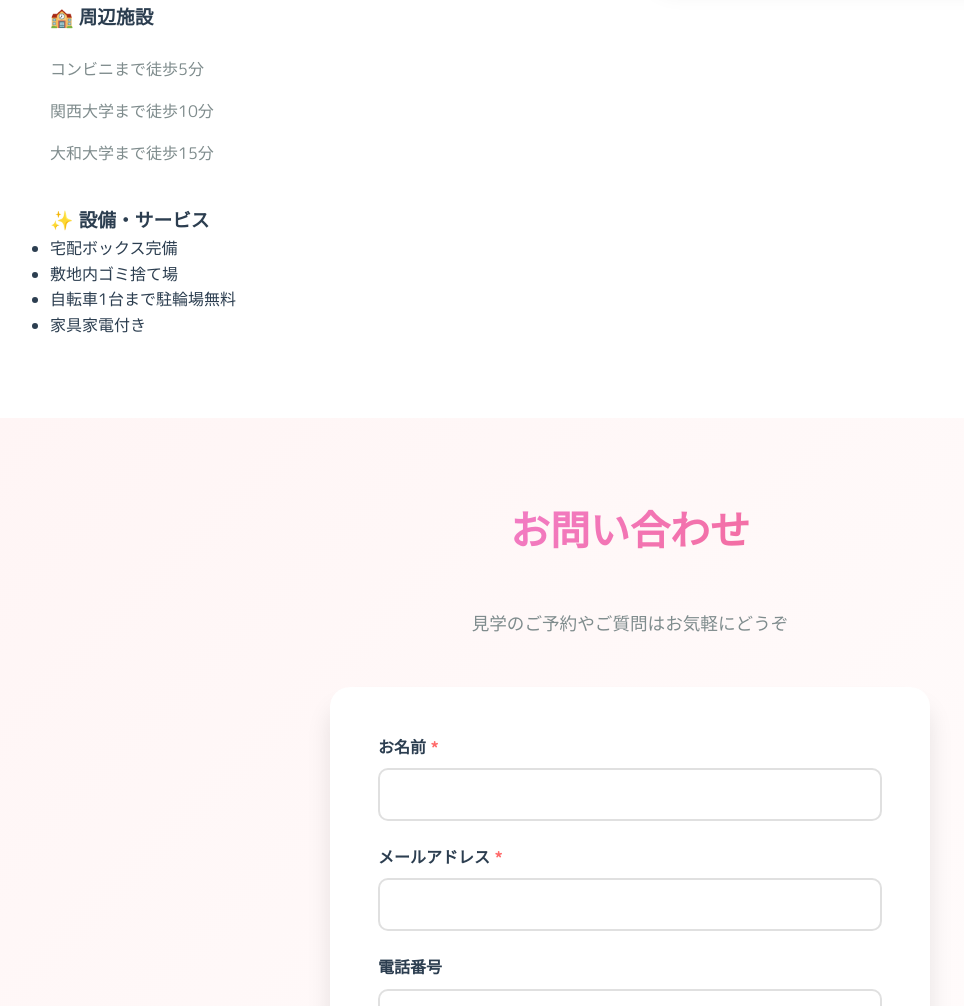
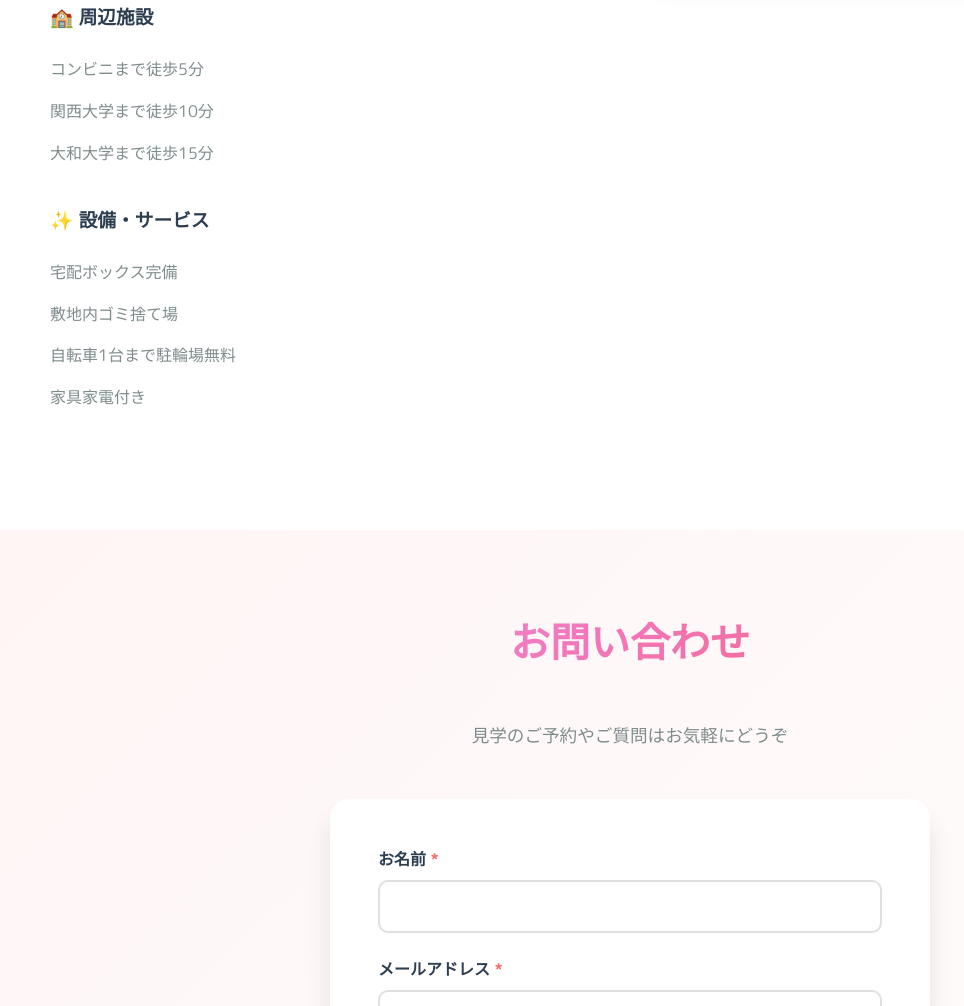
Before and after one commit to Sanko-Corp/DogHouse, a plain HTML site: page index.html in a window 1280 px wide. Shown: the part 4933-5939 px from the top of the page, without its empty margins (10-974 px from the left). Drawn offline with nearby package versions, Linux system fonts and the light colour scheme.

Commit message:
feat: update design

```diff
--- a/css/style.css
+++ b/css/style.css
@@ -504,23 +504,25 @@ body {
     color: var(--text-dark);
 }
 
-.access-list, .nearby-list {
+.access-list, .nearby-list, .facility-list {
     margin-bottom: 2rem;
 }
 
-.access-list h3, .nearby-list h3 {
+.access-list h3, .nearby-list h3, .facility-list h3 {
     margin-bottom: 1rem;
     color: var(--text-dark);
 }
 
-.access-list ul, .nearby-list ul {
+.access-list ul, .nearby-list ul, .facility-list ul {
     list-style: none;
 }
 
-.access-list li, .nearby-list li {
+.access-list li, .nearby-list li, .facility-list li {
     padding: 0.5rem 0;
     color: var(--text-light);
 }
+
+
 
 .badge {
     display: inline-block;
```
